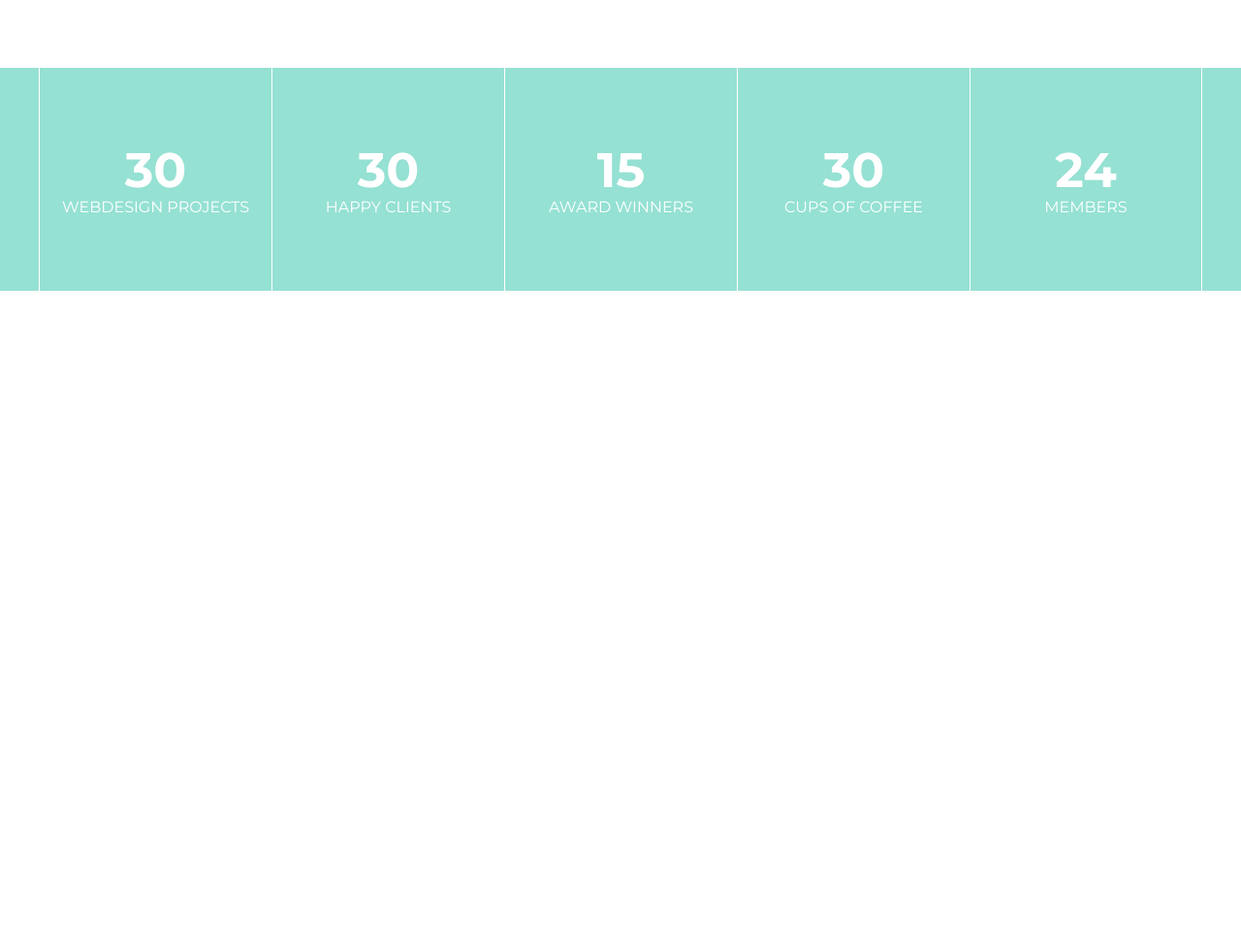
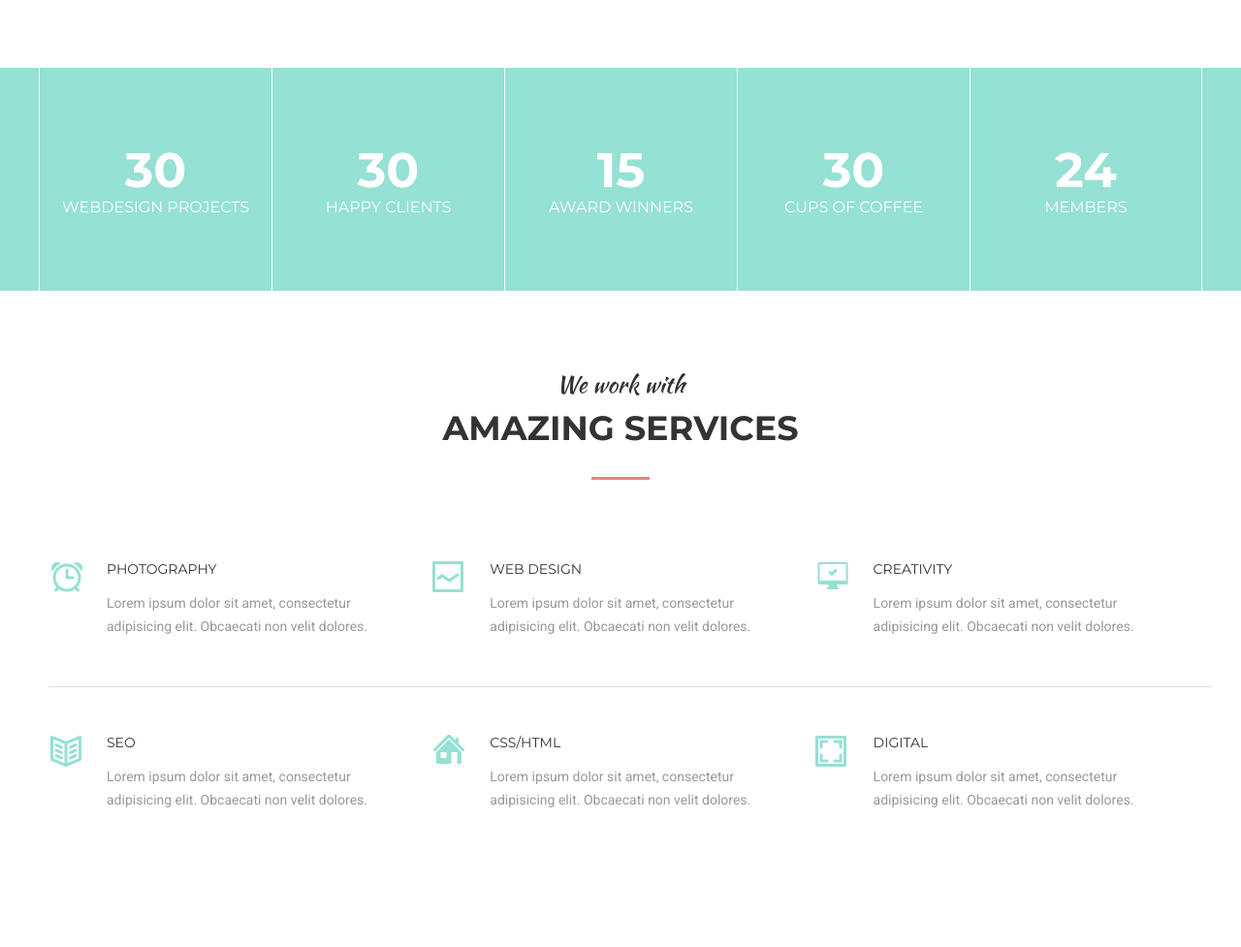
Before and after one commit to Montette/Mogo-PSD-to-HTML, a website: page src/index.html in a window 1280 px wide. Shown: the part 1437-2414 px from the top of the page at 97% size. Before the commit the page ends 1737 px from the top, so only its background shows below. Drawn offline with Linux system fonts and the light colour scheme.

Commit message:
add section services

```diff
--- a/src/index.html
+++ b/src/index.html
@@ -171,6 +171,23 @@
         </div>
 
     </section>
+    <section class="services">
+        <div class="services__container">
+        <h2 class="services__title">
+            <span class="services__title--decorative">We work with</span><br>amazing services
+        </h2>
+        <div class="services__items-container">
+            <div class="services__item services__item--photography"><h3 class="services__item-title">photography</h3><p class="services__item-text">Lorem ipsum dolor sit amet, consectetur adipisicing elit. Obcaecati non velit dolores.</p></div>
+            <div class="services__item services__item--web-design"><h3 class="services__item-title">web design</h3><p class="services__item-text">Lorem ipsum dolor sit amet, consectetur adipisicing elit. Obcaecati non velit dolores.</p></div>
+            <div class="services__item services__item--creativity"><h3 class="services__item-title">creativity</h3><p class="services__item-text">Lorem ipsum dolor sit amet, consectetur adipisicing elit. Obcaecati non velit dolores.</p></div>
+
+            <div class="services__item services__item--seo"><h3 class="services__item-title">seo</h3><p class="services__item-text">Lorem ipsum dolor sit amet, consectetur adipisicing elit. Obcaecati non velit dolores.</p></div>
+            <div class="services__item services__item--css"><h3 class="services__item-title">css/html</h3><p class="services__item-text">Lorem ipsum dolor sit amet, consectetur adipisicing elit. Obcaecati non velit dolores.</p></div>
+            <div class="services__item services__item--digital"><h3 class="services__item-title">digital</h3><p class="services__item-text">Lorem ipsum dolor sit amet, consectetur adipisicing elit. Obcaecati non velit dolores.</p></div>
+
+        </div>
+    </div>
+    </section>
     <script src='js/script.js'></script>
     <script src='js/carousel.js'></script>
     <script src='js/counter.js'></script>
--- a/src/sass/style.scss
+++ b/src/sass/style.scss
@@ -25,8 +25,9 @@
 
 @mixin paragraph {
     font-family: 'Roboto', sans-serif;
-    color: #707070;
+    color: #999999;
     line-height: 24px;
+    font-size: 15px;
 }
 
 @mixin sectionTitle {
@@ -451,6 +452,87 @@ ul {
     }
 
 }
+
+.services {
+    &__container {
+        @include container;
+    }
+    &__title {
+        @include sectionTitle;
+        text-align: center;
+        position: relative;
+        &:after {
+            @include underline(3px, 60px, 130%);
+            background-color: $pink;
+        }
+        &--decorative {
+            @include decorativeTitle
+        }
+    }
+    &__items-container {
+        display: flex;
+        flex-wrap: wrap;
+        justify-content: space-between;
+        position: relative;
+        padding: 0 10px;
+        &:after {
+            content: '';
+            display: block;
+            position: absolute;
+            top: 50%;
+            height: 1px;
+            width: 100%;
+            background-color: #dddddd;
+
+        }
+    }
+    &__item {
+        width:33%;
+        padding-left: 60px;
+        padding-right: 30px;
+        margin-top: 50px;
+        margin-bottom: 50px;
+        &--photography {
+            background: url(../images/photography.png) left top no-repeat;
+        }
+        &--web-design {
+            background: url(../images/web_design.png) left top no-repeat;
+        }
+        &--creativity {
+            background: url(../images/creativity.png) left top no-repeat;
+        }
+        &--seo {
+            background: url(../images/seo.png) left top no-repeat;
+        }
+        &--css {
+            background: url(../images/css-html.png) left top no-repeat;
+        }
+        &--digital {
+            background: url(../images/digital.png) left top no-repeat;
+        }
+
+
+
+
+
+
+
+
+
+
+    }
+    &__item-title {
+        font-size: 14px;
+        font-weight: 400;
+        color: #333333;
+        text-transform: uppercase;
+        margin-bottom: 15px;
+    }
+    &__item-text {
+        @include paragraph;
+        font-size: 14px;
+    }
+}
 @keyframes roll {
     0% {
         width: 0;
```
Also changed, not shown: src/css/style.css, src/images/creativity.png (added), src/images/css-html.png (added), src/images/digital.png (added), src/images/photography.png (added), src/images/seo.png (added), src/images/web_design.png (added).
